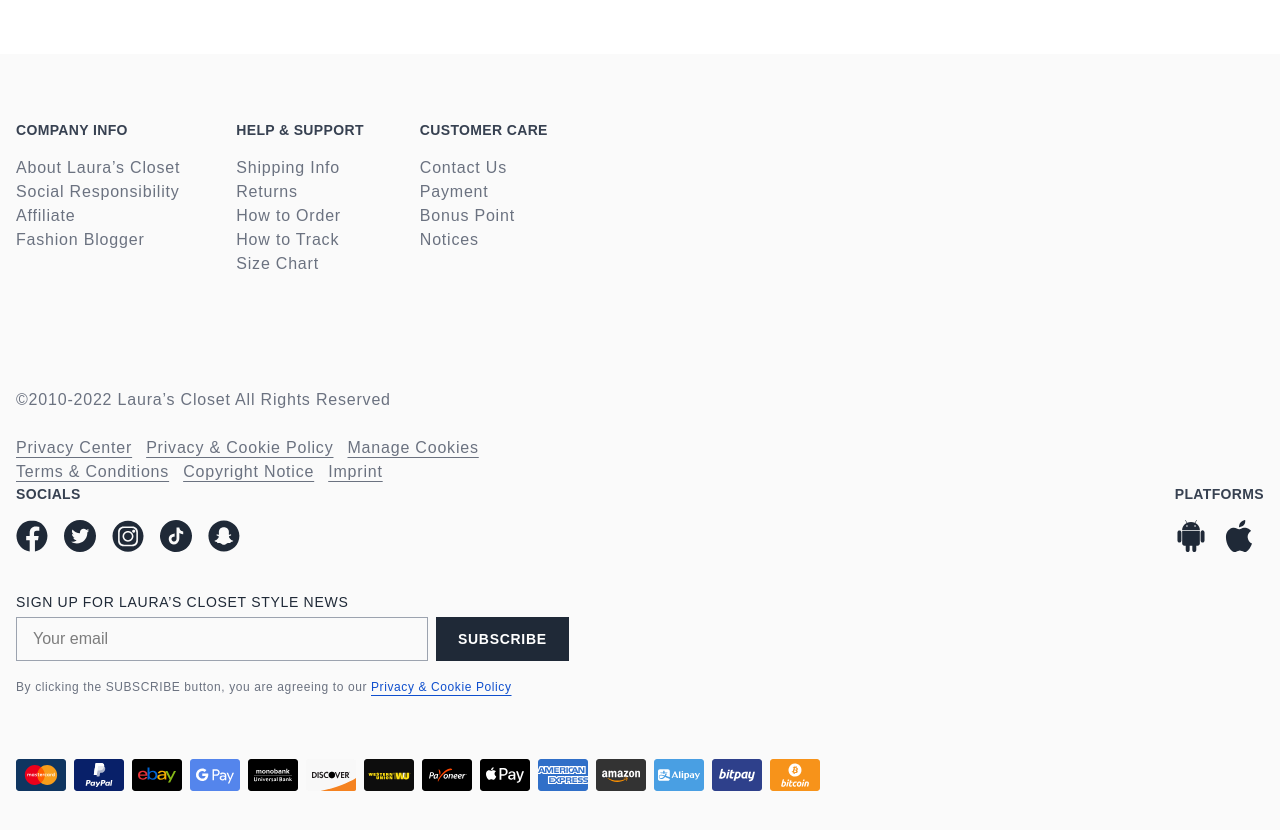
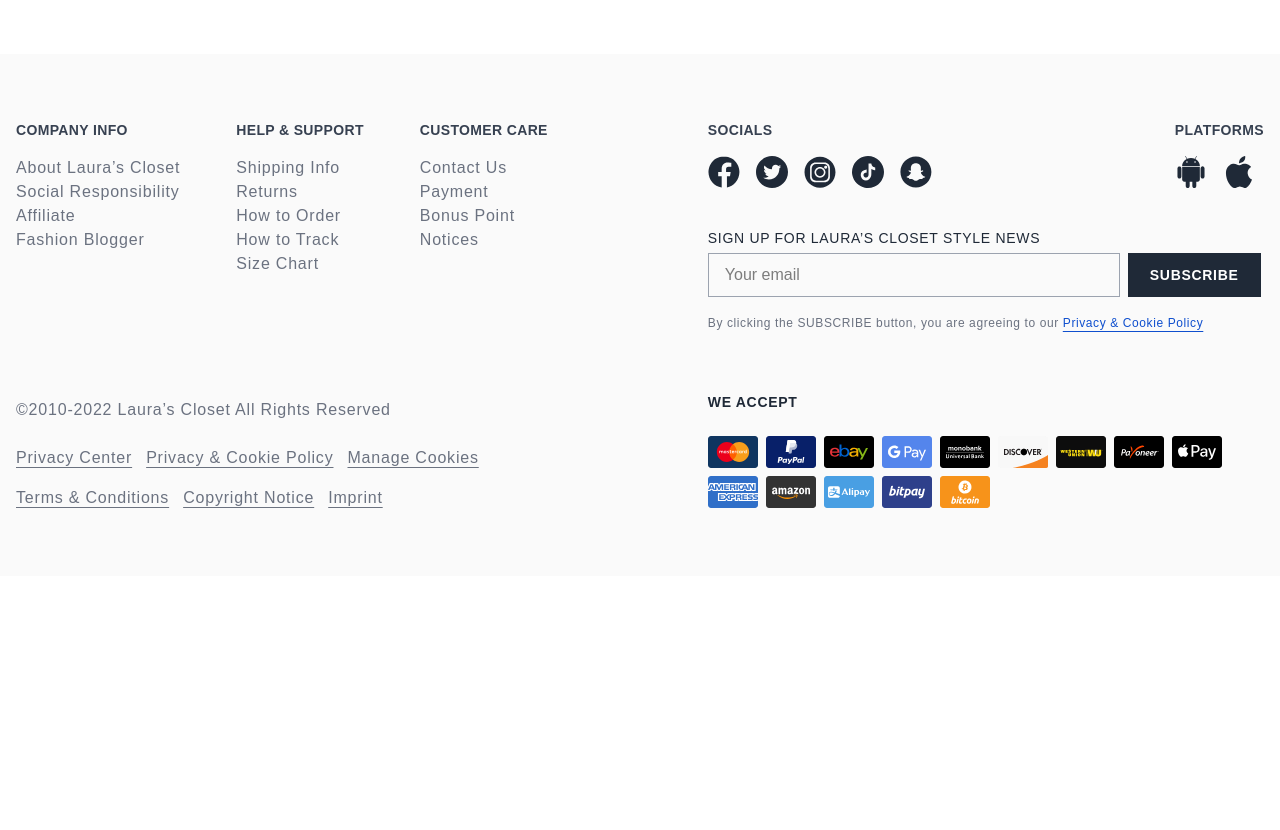
Before and after one commit to EugeneLevkovych/tailwind-lauras-closing, a React (Vite) app: page / in a window 1280 px wide. Shown: the part 2260-3090 px from the top of the page. After the commit the page ends 2836 px from the top, so only its background shows below. Built offline with nearby package versions, Linux system fonts and the light colour scheme.

Commit message:
add footer resp

```diff
--- a/src/components/CompanyInfo.jsx
+++ b/src/components/CompanyInfo.jsx
@@ -1,7 +1,7 @@
 export default function CompanyInfo() {
     return (
-        <div className="mb-auto">
-    <div className="flex gap-14 max-w-[36.25rem] w-full mb-28">
+<>
+    <div className="flex gap-14 max-w-[36.25rem] w-full mb-[7.6rem]">
         <div>
             <h3 className="text-sm font-semibold tracking-wide uppercase text-black1 pb-4">Company info</h3>
             <p className="font-sm font-medium tracking-wider text-gray-main space-y-2 whitespace-nowrap">About Laura’s Closet</p>
@@ -27,7 +27,7 @@ export default function CompanyInfo() {
     </div>
     <div>
         <p className="mb-6 font-sm font-medium tracking-wider text-gray-main">©2010-2022 Laura’s Closet All Rights Reserved</p>
-        <div className="flex gap-3.5">
+        <div className="flex gap-3.5 mb-4">
             <p className="font-sm font-medium tracking-wider text-gray-main underline underline-offset-4">Privacy Center</p>
             <p className="font-sm font-medium tracking-wider text-gray-main underline underline-offset-4">Privacy & Cookie Policy</p>
             <p className="font-sm font-medium tracking-wider text-gray-main underline underline-offset-4">Manage Cookies</p>
@@ -38,5 +38,5 @@ export default function CompanyInfo() {
             <p className="font-sm font-medium tracking-wider text-gray-main underline underline-offset-4">Imprint</p>
         </div>
     </div>
-    </div>
+</>
     )}
--- a/src/components/Footer.jsx
+++ b/src/components/Footer.jsx
@@ -7,7 +7,7 @@ import WeAccept from "./WeAccept";
 export default function Footer() {
     return (
 <div className="py-16.5 bg-white-dark">
-    <div className="lg:flex<AiOutlineMenu /> gap-40 container mx-auto px-4">
+    <div className="lg:flex lg:gap-10 xl:gap-40 container mx-auto px-4">
         <div>
           <CompanyInfo />
         </div>
--- a/src/components/PricesRange.jsx
+++ b/src/components/PricesRange.jsx
@@ -10,4 +10,4 @@ export default function PricesRange() {
       </div>
     </div>
 </div>
-    )}
+)}
--- a/src/components/SignUp.jsx
+++ b/src/components/SignUp.jsx
@@ -1,9 +1,9 @@
 export default function SignUp() {
     return (
-            <form className="mb-[4rem]">
-                <label className="block mb-[5px] text-sm font-medium tracking-wider text-gray1 uppercase" htmlFor="subscribe">Sign up for Laura’s Closet  style news</label>
-                <input className="max-w-103 w-full h-11 pl-4 border-1 border-gray-lighter mb-[1.1rem] outline-green-400" type="text" id="subscribe" placeholder="Your email" />
-                <button className="max-w-[8.3rem] w-full h-11 lg:ml-2 bg-gray1 text-sm font-semibold tracking-wider uppercase text-white2" type="submit">Subscribe</button>
-                <p className="text-xs font-medium tracking-wider text-gray-main">By clicking the <span className="uppercase">subscribe</span> button, you are agreeing to our <a className="font-medium underline underline-offset-4 text-blue1" href="#">Privacy & Cookie Policy</a></p>
-            </form>
+        <form className="mb-[3rem] xl:mb-[3.8rem]">
+            <label className="block mb-[5px] text-sm font-medium tracking-wider text-gray1 uppercase" htmlFor="subscribe">Sign up for Laura’s Closet  style news</label>
+            <input className="lg:max-w-70 xl:max-w-103 w-full h-11 pl-4 border-1 border-gray-lighter mb-[1.1rem] outline-green-400" type="text" id="subscribe" placeholder="Your email" />
+            <button className="lg:max-w-30 xl:max-w-[8.3rem] w-full h-11 lg:ml-2 bg-gray1 text-sm font-semibold tracking-wider uppercase text-white2 mb-[1.1rem]" type="submit">Subscribe</button>
+            <p className="text-xs font-medium tracking-wider text-gray-main">By clicking the <span className="uppercase">subscribe</span> button, you are agreeing to our <a className="font-medium underline underline-offset-4 text-blue1" href="#">Privacy & Cookie Policy</a></p>
+        </form>
     )}
--- a/src/components/Size.jsx
+++ b/src/components/Size.jsx
@@ -28,5 +28,5 @@ const [filterChecks, setFilterChecks] = useState({
         <Checkbox name={'plus_sexy_size'} id={'plus_sexy_size-id'} label={'Plus Sexy Size'} checked={filterChecks.plus_sexy_size} onChange={handleFilterChange} />
     </form>
 </div>
-    )
+)
 }
--- a/src/components/WeAccept.jsx
+++ b/src/components/WeAccept.jsx
@@ -2,6 +2,8 @@
 
 export default function WeAccept() {
     return (
+    <div>
+        <p className="text-sm font-semibold tracking-wider uppercase text-gray1 mb-6">We accept</p>
         <div className="flex flex-wrap gap-2">
             {/* <img src={MasterCard} className="h-20 w-20"/> */}
             <svg className="w-12.5 h-8">
@@ -47,4 +49,5 @@ export default function WeAccept() {
                 <use href="./sprite.svg#icon-Bitcoin"></use>
             </svg>
         </div>
+     </div>
     )}
```
